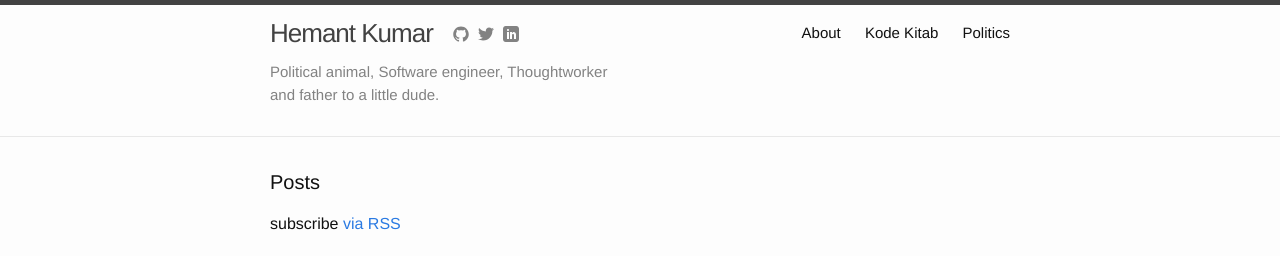
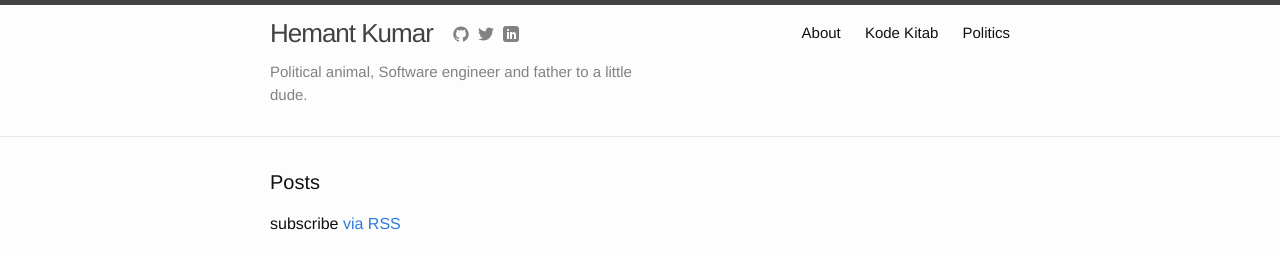
Before and after one commit to hemantksingh/hemantksingh.github.io, a Jekyll site: the page built from index.html, in a window 1280 px wide and 900 px high. Shown: the top 256 px of the window. Built offline with Jekyll 4.4.1, drawn with Linux system fonts in a browser that asks for light colours.

Commit message:
Updates site header.

```diff
--- a/_config.yml
+++ b/_config.yml
@@ -1,7 +1,7 @@
 # Site settings
 title: Hemant Kumar
 description: > # this means to ignore newlines until "baseurl:"
-  Political animal, Software engineer, Thoughtworker and father to a little dude.
+  Political animal, Software engineer and father to a little dude.
 baseurl: "" # the subpath of your site, e.g. /blog/
 url: "http://hemantkumar.net" # the base hostname & protocol for your site
 twitter_username: _hemantksingh
```
